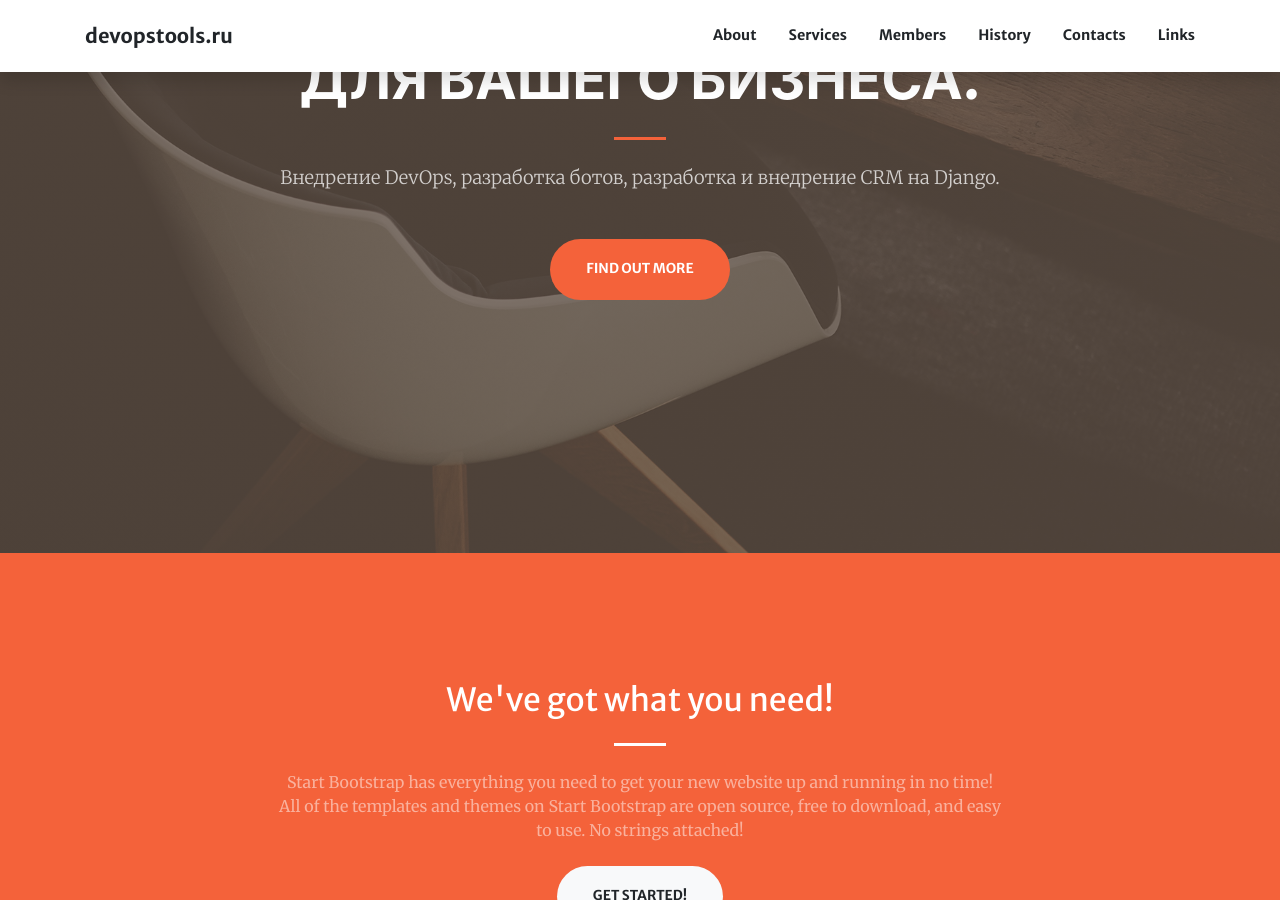
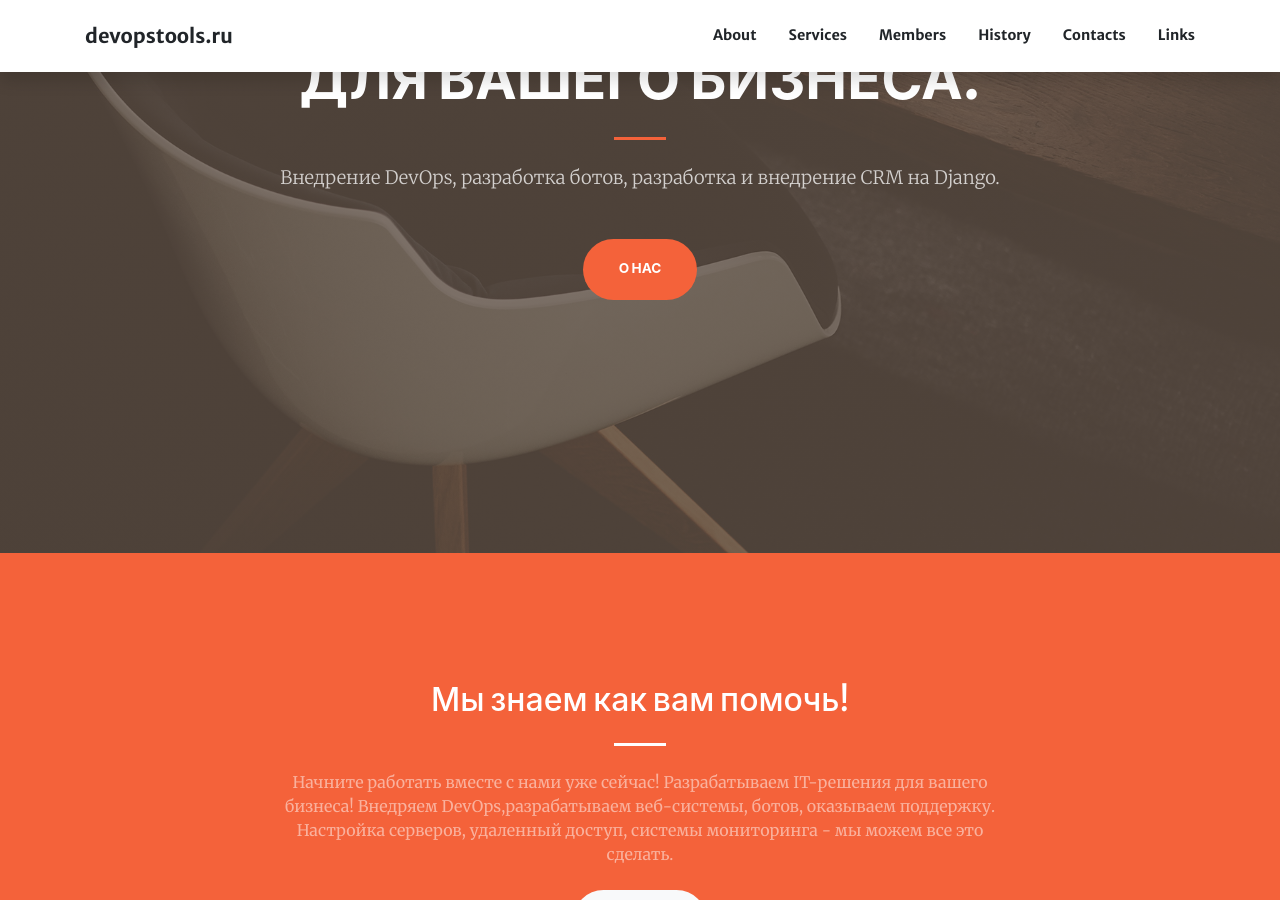
Before and after one commit to hacker342/devopstools.guthub.io, a Jekyll site: the page built from index.md, in a window 1280 px wide and 900 px high, scrolled down 347 px. Built offline with Jekyll 4.4.1, drawn with Linux system fonts in a browser that asks for light colours; nearby versions of some CDN libraries.

Commit message:
change text

```diff
--- a/index.md
+++ b/index.md
@@ -5,7 +5,7 @@ header:
   text: >
         Внедрение DevOps, разработка ботов, разработка и внедрение CRM на Django.
   action: # action button is optional
-    label: Find Out More
+    label: О НАС
     url: '#about'
 
 
@@ -13,10 +13,10 @@ sections:
   - type: call-to-action.html
     section_id: about
     background_style: bg-primary
-    title: We've got what you need!
-    text: Start Bootstrap has everything you need to get your new website up and running in no time! All of the templates and themes on Start Bootstrap are open source, free to download, and easy to use. No strings attached!
+    title: Мы знаем как вам помочь!
+    text: Начните работать вместе с нами уже сейчас! Разрабатываем IT-решения для вашего бизнеса! Внедряем DevOps,разрабатываем веб-системы, ботов, оказываем поддержку. Настройка серверов, удаленный доступ, системы мониторинга - мы можем все это сделать.
     actions:
-      - title: Get Started!
+      - title: НАЧАТЬ!
         url: '#page-top'
         class: btn-light
 
```
